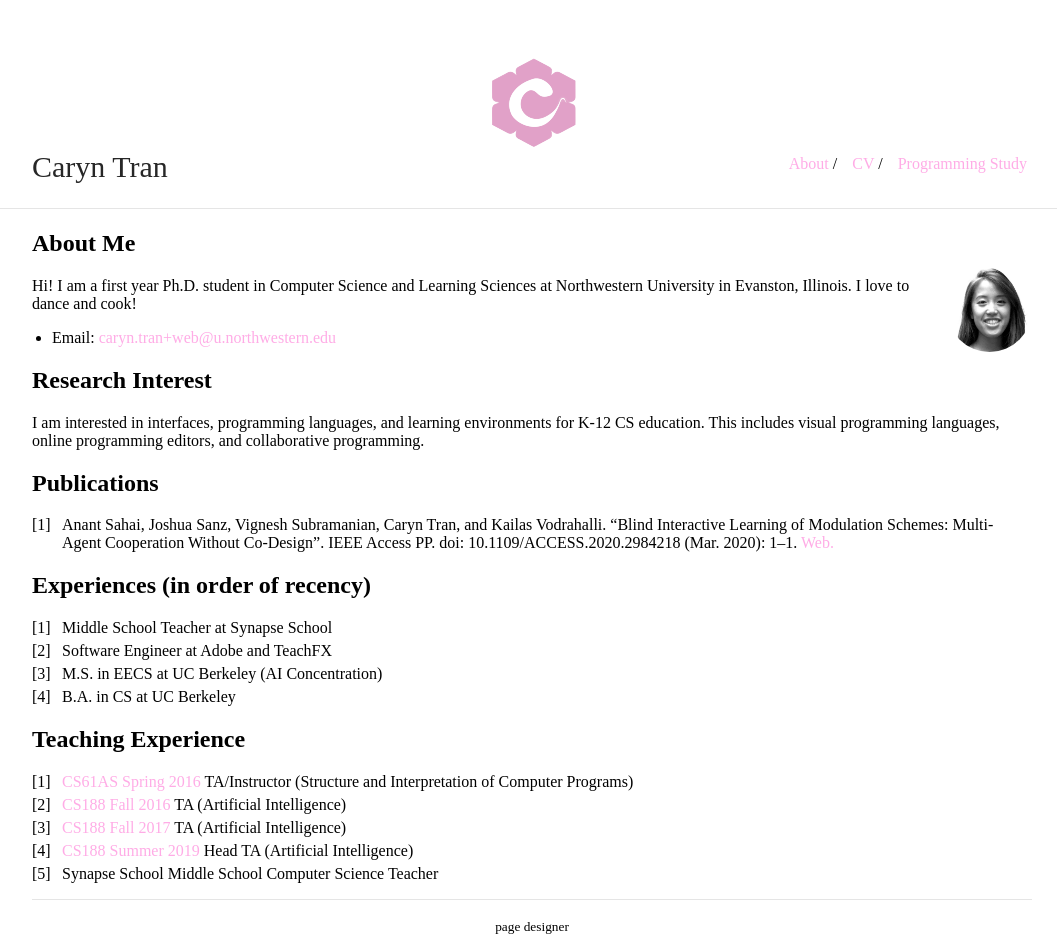
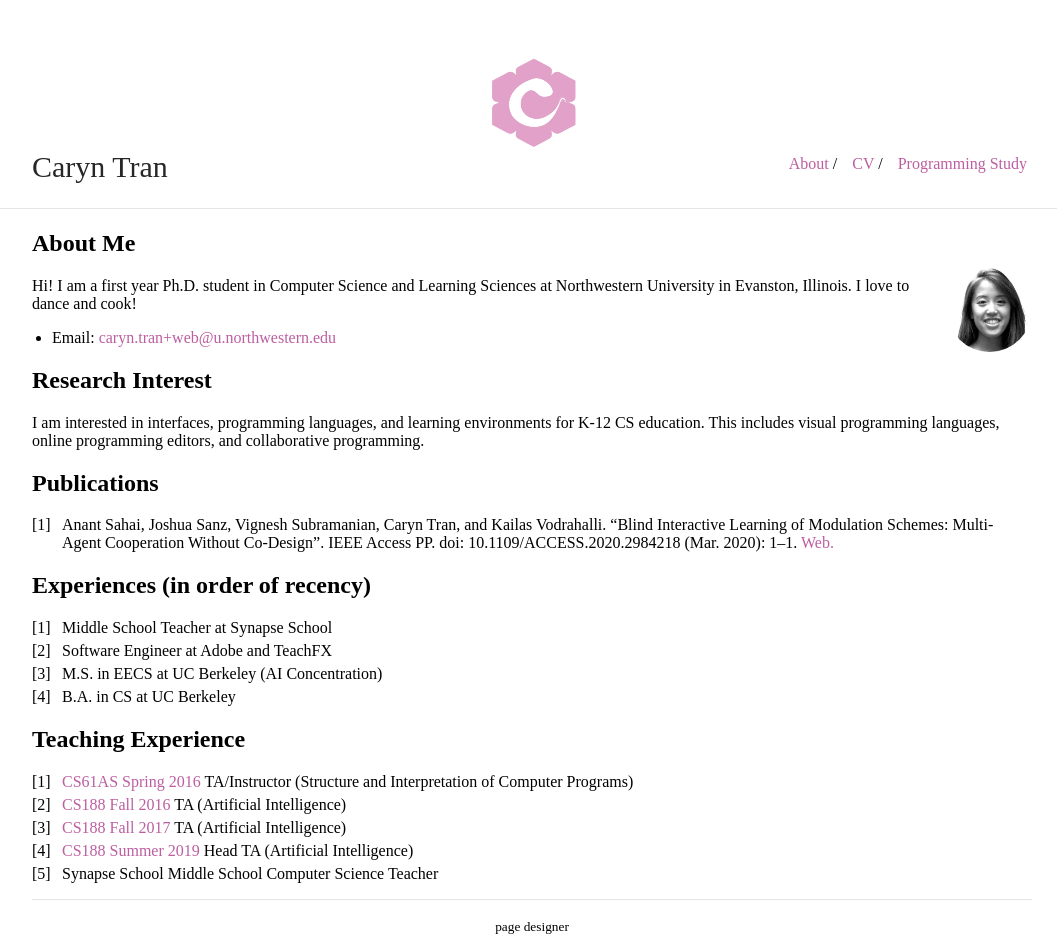
Before and after one commit to carynbear/carynbear.github.io, a Jekyll site: the page built from index.md, in a window 1280 px wide. Shown: the whole page, without its empty margins (108-1165 px from the left). Built offline with Jekyll 4.4.1, drawn with Linux system fonts in a browser that asks for light colours; our own code applies the rules of GitHub Pages for plain Markdown files.

Commit message:
Update _style.scss

```diff
--- a/_sass/_style.scss
+++ b/_sass/_style.scss
@@ -16,7 +16,7 @@ body {
 }
 a {
     text-decoration: none;
-    color: $accent;
+    color: $link;
 }
 a:hover {
     text-decoration: underline;
```
